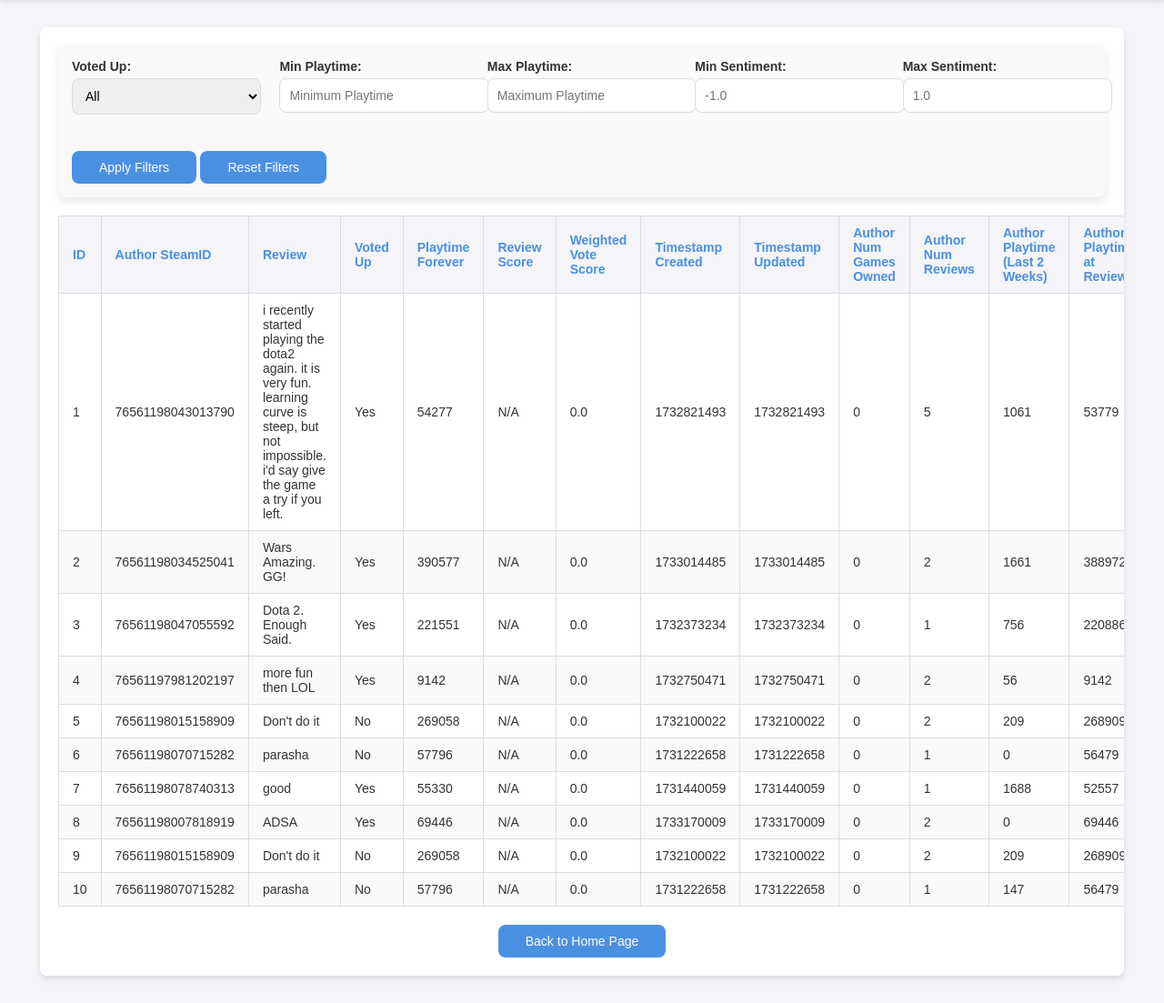
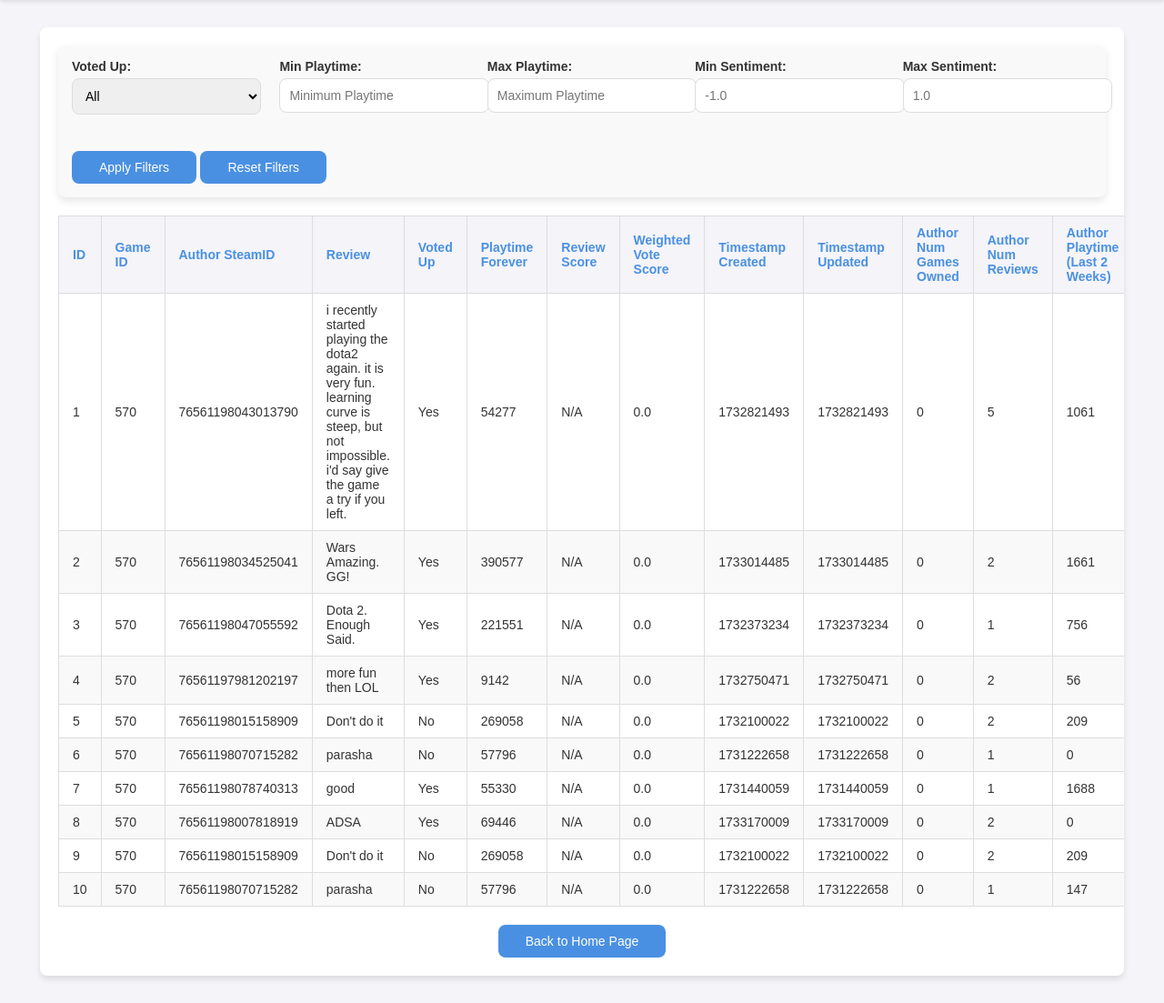
Before and after one commit to filki/SRNA, a Flask app: page /results in a window 1280 px wide. Shown: the part 77-1180 px from the top of the page at 91% size. Run offline with Flask 3, Linux system fonts and the light colour scheme.

Commit message:
im not sure what i have changed

```diff
--- a/app.py
+++ b/app.py
@@ -16,6 +16,7 @@ from textblob import TextBlob
 
 class SteamReview(db.Model):
     id = db.Column(db.Integer, primary_key=True)
+    game_id = db.Column(db.Integer, nullable=False)  # Add this field
     author_steamid = db.Column(db.String(100), nullable=False)
     review = db.Column(db.Text, nullable=False)
     voted_up = db.Column(db.Boolean, nullable=False)
@@ -29,10 +30,11 @@ class SteamReview(db.Model):
     author_playtime_last_two_weeks = db.Column(db.Integer, nullable=True)
     author_playtime_at_review = db.Column(db.Integer, nullable=True)
     comments_count = db.Column(db.Integer, nullable=True)
-    sentiment_score = db.Column(db.Float, nullable=True)  # Add this field
+    sentiment_score = db.Column(db.Float, nullable=True)
 
     def __repr__(self):
-        return f"<SteamReview {self.author_steamid}>"
+        return f"<SteamReview {self.author_steamid} for Game {self.game_id}>"
+
 
 
 @app.route('/')
@@ -48,26 +50,30 @@ def get_reviews():
         # Fetch reviews from Steam
         reviews = fetch_reviews(app_id, review_type, total_reviews)
 
-        # Save reviews to database
-        save_reviews_to_db(reviews)
+        # Save reviews to database with the app_id as game_id
+        save_reviews_to_db(reviews, game_id=app_id)
 
         # Stay on index.html and show success message
         return render_template('index.html', success_message="Reviews have been successfully fetched and stored.")
     return render_template('index.html')
 
+
 @app.route('/results')
 def results():
+    game_id = request.args.get('game_id', type=int)  # New filter
     voted_up = request.args.get('voted_up')
     min_playtime = request.args.get('min_playtime', type=int)
     max_playtime = request.args.get('max_playtime', type=int)
-    min_sentiment = request.args.get('min_sentiment', type=float)  # New filter
-    max_sentiment = request.args.get('max_sentiment', type=float)  # New filter
+    min_sentiment = request.args.get('min_sentiment', type=float)
+    max_sentiment = request.args.get('max_sentiment', type=float)
 
     query = SteamReview.query
 
+    if game_id is not None:
+        query = query.filter(SteamReview.game_id == game_id)
+
     if voted_up is not None:
-        voted_up_bool = voted_up.lower() == "true"
-        query = query.filter(SteamReview.voted_up == voted_up_bool)
+        query = query.filter(SteamReview.voted_up == (voted_up.lower() == "true"))
 
     if min_playtime is not None:
         query = query.filter(SteamReview.playtime_forever >= min_playtime)
@@ -86,7 +92,8 @@ def results():
 
 
 
-def fetch_reviews(app_id, review_type, total_reviews=50):
+
+def fetch_reviews(app_id, review_type, total_reviews=200):
     url = f"https://store.steampowered.com/appreviews/{app_id}?json=1&num={total_reviews}&filter={review_type}&language=english"
     try:
         response = requests.get(url)
@@ -98,9 +105,10 @@ def fetch_reviews(app_id, review_type, total_reviews=50):
     except Exception as e:
         return [f"Error fetching reviews: {e}"]
 
-def save_reviews_to_db(reviews):
+def save_reviews_to_db(reviews, game_id):
     db.session.bulk_insert_mappings(SteamReview, [
         {
+            'game_id': game_id,  # Add game_id to each review
             'author_steamid': review['author'].get('steamid', 'Unknown'),
             'review': review.get('review', ''),
             'voted_up': review.get('voted_up', False),
@@ -114,11 +122,13 @@ def save_reviews_to_db(reviews):
             'author_playtime_last_two_weeks': review['author'].get('playtime_last_two_weeks', 0),
             'author_playtime_at_review': review['author'].get('playtime_at_review', 0),
             'comments_count': review.get('comment_count', 0),
-            'sentiment_score': round(TextBlob(review.get('review', '')).sentiment.polarity,2)  # Calculate sentiment
+            'sentiment_score': TextBlob(review.get('review', '')).sentiment.polarity
         }
         for review in reviews
     ])
     db.session.commit()
+
+
 
 
 @app.route('/delete_reviews', methods=['POST'])
--- a/templates/results.html
+++ b/templates/results.html
@@ -53,6 +53,7 @@
             <thead>
                 <tr>
                     <th>ID</th>
+                    <th>Game ID</th> <!-- New column -->
                     <th>Author SteamID</th>
                     <th>Review</th>
                     <th>Voted Up</th>
@@ -73,6 +74,7 @@
                 {% for review in reviews %}
                 <tr>
                     <td>{{ review.id }}</td>
+                    <td>{{ review.game_id }}</td> <!-- New column -->
                     <td>{{ review.author_steamid }}</td>
                     <td>{{ review.review[:150] }}{% if review.review|length > 150 %}...{% endif %}</td>
                     <td>{{ 'Yes' if review.voted_up else 'No' }}</td>
@@ -90,6 +92,7 @@
                 </tr>
                 {% endfor %}
             </tbody>
+
         </table>
 
         <!-- Back Button -->
```
Also changed, not shown: instance/steam_reviews.db.
